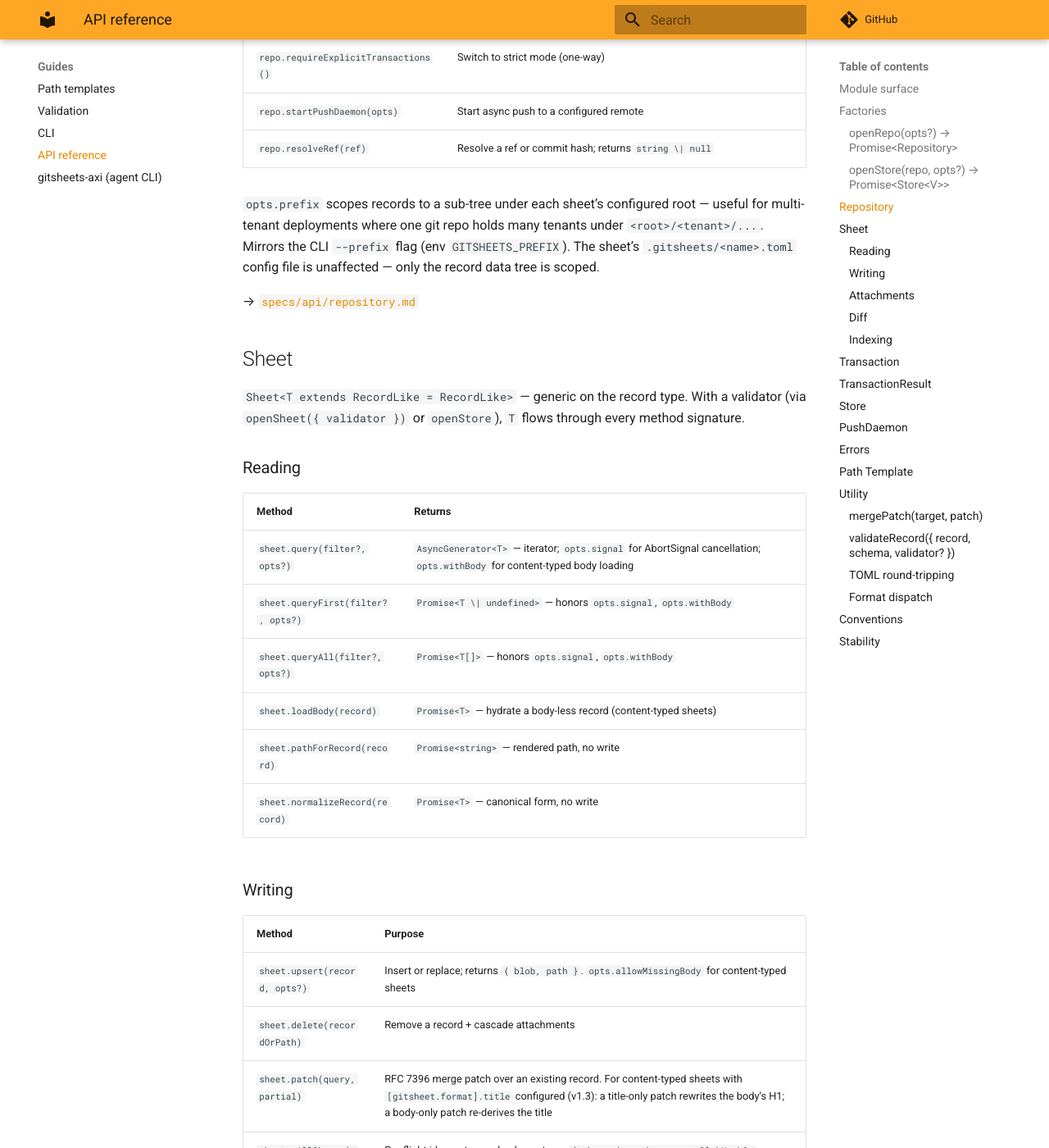
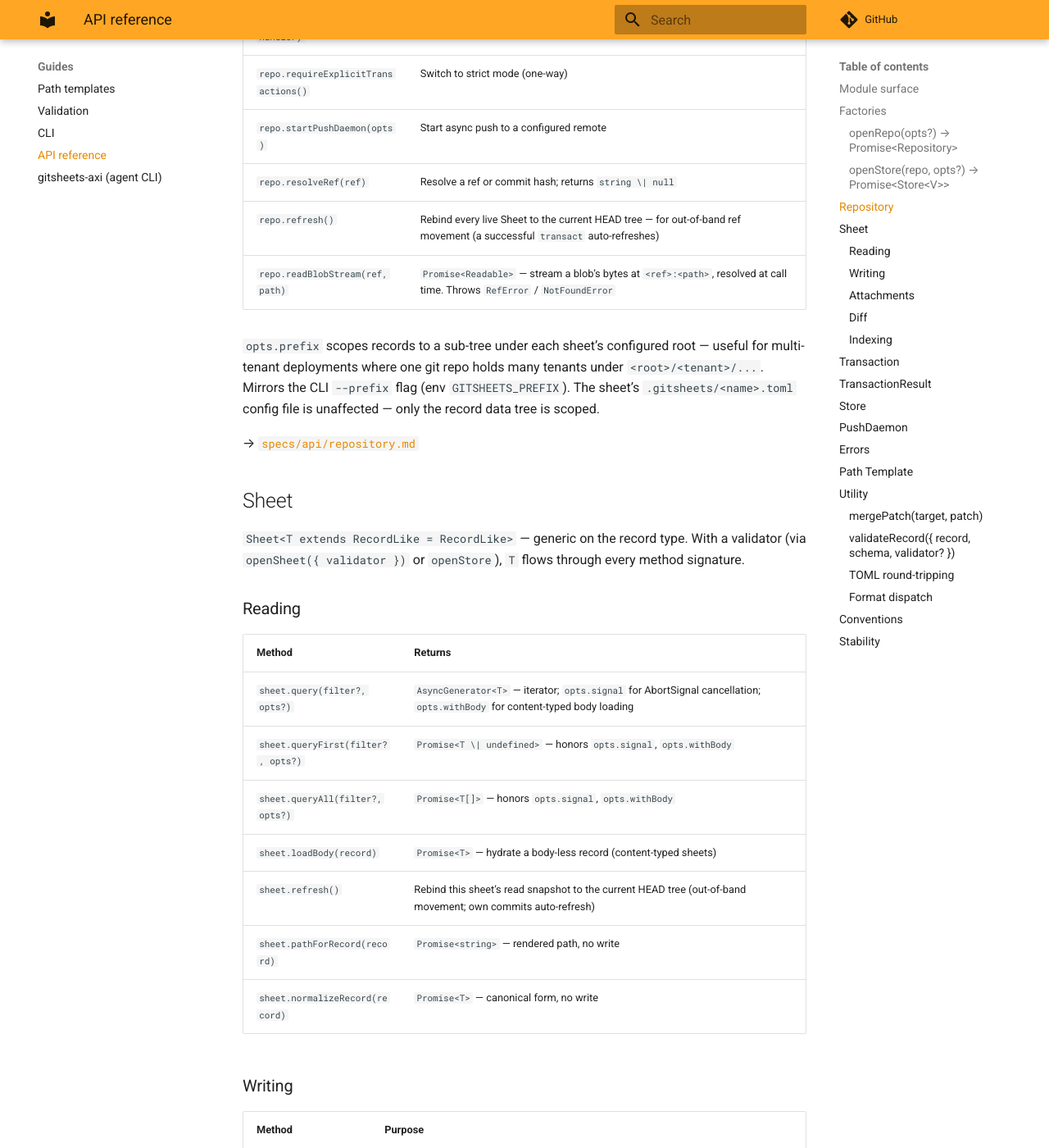
Before and after one commit to JarvusInnovations/gitsheets, an MkDocs documentation site: the page built from docs/api.md, in a window 1280 px wide and 1400 px high, scrolled down 2080 px. Shown: the whole window at 82% size. Built offline with MkDocs 1.6.1 and Material for MkDocs 9.7.7, drawn with Linux system fonts in a browser that asks for light colours; comment, search, counter and statistics services are not loaded; some of the changed text lies outside the part shown.

Commit message:
docs(api): document refresh, auto-refresh freshness, and streaming blob reads
Co-Authored-By: Claude Fable 5 <noreply@anthropic.com>
Claude-Session: https://claude.ai/code/session_01F5fwEknfSxpaGCVEME5D4h

````diff
--- a/docs/api.md
+++ b/docs/api.md
@@ -83,6 +83,8 @@ const store = await openStore(repo, {
 | `repo.requireExplicitTransactions()` | Switch to strict mode (one-way) |
 | `repo.startPushDaemon(opts)` | Start async push to a configured remote |
 | `repo.resolveRef(ref)` | Resolve a ref or commit hash; returns `string \| null` |
+| `repo.refresh()` | Rebind every live Sheet to the current HEAD tree — for out-of-band ref movement (a successful `transact` auto-refreshes) |
+| `repo.readBlobStream(ref, path)` | `Promise<Readable>` — stream a blob's bytes at `<ref>:<path>`, resolved at call time. Throws `RefError` / `NotFoundError` |
 
 `opts.prefix` scopes records to a sub-tree under each sheet's configured root — useful for multi-tenant deployments where one git repo holds many tenants under `<root>/<tenant>/...`. Mirrors the CLI `--prefix` flag (env `GITSHEETS_PREFIX`). The sheet's `.gitsheets/<name>.toml` config file is unaffected — only the record data tree is scoped.
 
@@ -100,6 +102,7 @@ const store = await openStore(repo, {
 | `sheet.queryFirst(filter?, opts?)` | `Promise<T \| undefined>` — honors `opts.signal`, `opts.withBody` |
 | `sheet.queryAll(filter?, opts?)` | `Promise<T[]>` — honors `opts.signal`, `opts.withBody` |
 | `sheet.loadBody(record)` | `Promise<T>` — hydrate a body-less record (content-typed sheets) |
+| `sheet.refresh()` | Rebind this sheet's read snapshot to the current HEAD tree (out-of-band movement; own commits auto-refresh) |
 | `sheet.pathForRecord(record)` | `Promise<string>` — rendered path, no write |
 | `sheet.normalizeRecord(record)` | `Promise<T>` — canonical form, no write |
 
@@ -124,6 +127,7 @@ All write methods route through a transaction — permissive mode auto-opens one
 | --- | --- |
 | `sheet.getAttachment(record, name)` | One attachment's BlobObject or null |
 | `sheet.getAttachments(record)` | Map of name → BlobObject |
+| `sheet.getAttachmentStream(recordOrPath, name)` | `Promise<Readable \| null>` — stream an attachment's bytes without materializing the record |
 | `sheet.setAttachment(record, name, blob)` | Add or replace |
 | `sheet.setAttachments(record, map)` | Bulk variant |
 | `sheet.deleteAttachment(record, name)` | Remove a single attachment; throws `NotFoundError` if missing |
@@ -177,10 +181,13 @@ type Store<V extends ValidatorMap> = {
   readonly [K in keyof V]: Sheet<InferRecord<V[K]>>;
 } & {
   readonly transact: StoreTransactFn<V>;
+  readonly refresh: () => Promise<void>;
 };
 ```
 
-`store.<sheet>` for each sheet declared in `validators`. `store.transact(opts, async tx => ...)` mirrors `repo.transact` with `tx.<sheet>` aliases that thread validators through.
+`store.<sheet>` for each sheet declared in `validators`. `store.transact(opts, async tx => ...)` mirrors `repo.transact` with `tx.<sheet>` aliases that thread validators through. `store.refresh()` rebinds every sheet to the current HEAD tree (delegates to `repo.refresh()`).
+
+Reads through `store.<sheet>` follow the freshness model: a successful `store.transact` / `repo.transact` auto-refreshes, so post-commit reads reflect the committed state — see [`specs/behaviors/freshness.md`](https://github.com/JarvusInnovations/gitsheets/blob/develop/specs/behaviors/freshness.md).
 
 Sheets not in `validators` are accessible via `repo.openSheet(name)` for one-off un-typed access.
 
````
